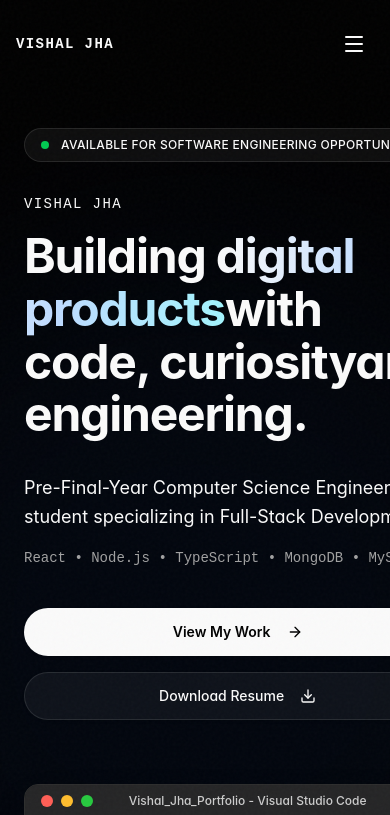
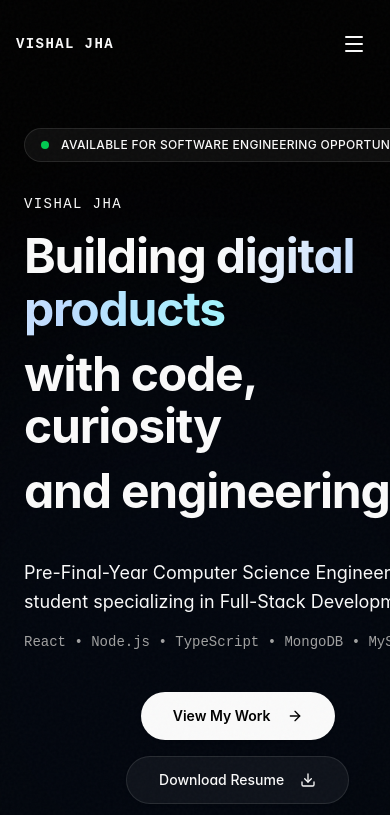
Before and after one commit to vishaljha572004-png/Portfolio, a React (Vite) app: page / in a window 390 px wide. Shown: the top 815 px of the page. Built offline with nearby package versions, Linux system fonts and the light colour scheme.

Commit message:
butterness

```diff
--- a/index.html
+++ b/index.html
@@ -17,14 +17,14 @@
     <meta property="og:url" content="https://portfolio-two-red-l6xa57r9h0.vercel.app/" />
     <meta property="og:title" content="Vishal Jha | Full-Stack Developer" />
     <meta property="og:description" content="Portfolio of Vishal Jha, a Pre-Final-Year Computer Science Engineering student specializing in Full-Stack Development." />
-    <meta property="og:image" content="/preview.png" />
+    <meta property="og:image" content="/preview.jpg" />
 
     <!-- Twitter -->
     <meta property="twitter:card" content="summary_large_image" />
     <meta property="twitter:url" content="https://portfolio-two-red-l6xa57r9h0.vercel.app/" />
     <meta property="twitter:title" content="Vishal Jha | Full-Stack Developer" />
     <meta property="twitter:description" content="Portfolio of Vishal Jha, a Pre-Final-Year Computer Science Engineering student specializing in Full-Stack Development." />
-    <meta property="twitter:image" content="/preview.png" />
+    <meta property="twitter:image" content="/preview.jpg" />
   </head>
   <body>
     <div id="root"></div>
--- a/package.json
+++ b/package.json
@@ -14,6 +14,7 @@
     "@radix-ui/react-dialog": "^1.1.23",
     "@radix-ui/react-label": "^2.1.15",
     "@radix-ui/react-slot": "^1.3.3",
+    "@studio-freight/react-lenis": "^0.0.47",
     "@tailwindcss/vite": "^4.3.3",
     "canvas-confetti": "^1.9.4",
     "class-variance-authority": "^0.7.1",
--- a/src/App.jsx
+++ b/src/App.jsx
@@ -1,4 +1,5 @@
-import { Routes, Route } from 'react-router-dom';
+import { Routes, Route, useLocation } from 'react-router-dom';
+import { AnimatePresence } from 'framer-motion';
 import Layout from '@/components/layout/Layout';
 import Home from '@/pages/Home';
 import CustomCursor from '@/components/ui/CustomCursor';
@@ -7,23 +8,27 @@ import InteractiveResume from '@/pages/InteractiveResume';
 import BlogList from '@/pages/BlogList';
 import BlogPost from '@/pages/BlogPost';
 import { useKonamiCode } from '@/hooks/useKonamiCode';
+import PageTransition from '@/components/layout/PageTransition';
 
 function App() {
   useKonamiCode();
+  const location = useLocation();
 
   return (
     <>
       <div className="noise-bg"></div>
       <CustomCursor />
       <CommandMenu />
-      <Routes>
-        <Route path="/" element={<Layout />}>
-          <Route index element={<Home />} />
-        </Route>
-        <Route path="/resume" element={<InteractiveResume />} />
-        <Route path="/blog" element={<BlogList />} />
-        <Route path="/blog/:slug" element={<BlogPost />} />
-      </Routes>
+      <AnimatePresence mode="wait">
+        <Routes location={location} key={location.pathname}>
+          <Route path="/" element={<PageTransition><Layout /></PageTransition>}>
+            <Route index element={<Home />} />
+          </Route>
+          <Route path="/resume" element={<PageTransition><InteractiveResume /></PageTransition>} />
+          <Route path="/blog" element={<PageTransition><BlogList /></PageTransition>} />
+          <Route path="/blog/:slug" element={<PageTransition><BlogPost /></PageTransition>} />
+        </Routes>
+      </AnimatePresence>
     </>
   );
 }
--- /dev/null
+++ b/src/components/layout/PageTransition.jsx
@@ -0,0 +1,14 @@
+import { motion } from 'framer-motion';
+
+export default function PageTransition({ children }) {
+  return (
+    <motion.div
+      initial={{ opacity: 0, y: 20, filter: "blur(5px)" }}
+      animate={{ opacity: 1, y: 0, filter: "blur(0px)" }}
+      exit={{ opacity: 0, y: -20, filter: "blur(5px)" }}
+      transition={{ duration: 0.5, ease: [0.22, 1, 0.36, 1] }}
+    >
+      {children}
+    </motion.div>
+  );
+}
--- /dev/null
+++ b/src/components/layout/SmoothScroll.jsx
@@ -0,0 +1,9 @@
+import { ReactLenis } from '@studio-freight/react-lenis';
+
+export default function SmoothScroll({ children }) {
+  return (
+    <ReactLenis root options={{ lerp: 0.05, duration: 1.5, smoothTouch: false }}>
+      {children}
+    </ReactLenis>
+  );
+}
--- a/src/components/sections/Hero.jsx
+++ b/src/components/sections/Hero.jsx
@@ -3,6 +3,7 @@ import { motion, useAnimation } from 'framer-motion';
 import { Button } from '@/components/ui/button';
 import { ArrowRight, Download, Terminal, ChevronRight } from 'lucide-react';
 import { FaGithub, FaLinkedin } from 'react-icons/fa';
+import Magnetic from '@/components/ui/Magnetic';
 
 const Hero = () => {
   const [terminalStep, setTerminalStep] = useState(0);
@@ -66,16 +67,24 @@ const Hero = () => {
               VISHAL JHA
             </motion.h2>
 
+            <div className="mb-8 flex flex-col gap-1 md:gap-2">
+              {[
+                <span key="1">Building <span className="gradient-text-accent">digital products</span></span>,
+                <span key="2">with code, curiosity</span>,
+                <span key="3">and engineering.</span>
+              ].map((line, i) => (
+                <div key={i} className="overflow-hidden">
                   <motion.h1
-              initial={{ opacity: 0, y: 20 }}
-              animate={{ opacity: 1, y: 0 }}
-              transition={{ duration: 0.7, delay: 0.2, ease: [0.16, 1, 0.3, 1] }}
-              className="text-5xl md:text-6xl lg:text-7xl font-bold tracking-tight text-white leading-[1.1] mb-8"
+                    initial={{ y: "100%" }}
+                    animate={{ y: 0 }}
+                    transition={{ duration: 0.8, delay: 0.2 + i * 0.1, ease: [0.33, 1, 0.68, 1] }}
+                    className="text-5xl md:text-6xl lg:text-7xl font-bold tracking-tight text-white leading-[1.1] pb-2"
                   >
-              Building <span className="gradient-text-accent">digital products</span><br className="hidden md:block"/>
-              with code, curiosity<br className="hidden md:block"/>
-              and engineering.
+                    {line}
                   </motion.h1>
+                </div>
+              ))}
+            </div>
 
             <motion.p
               initial={{ opacity: 0, y: 20 }}
@@ -101,6 +110,7 @@ const Hero = () => {
               transition={{ duration: 0.5, delay: 0.5, ease: "easeOut" }}
               className="flex flex-col sm:flex-row items-center gap-4 w-full sm:w-auto"
             >
+              <Magnetic>
                 <Button
                   size="lg"
                   className="w-full sm:w-auto bg-white text-black hover:bg-zinc-200 rounded-full px-8 h-12 text-sm font-semibold transition-all cursor-hover group"
@@ -109,6 +119,8 @@ const Hero = () => {
                   View My Work
                   <ArrowRight className="ml-2 w-4 h-4 group-hover:translate-x-1 transition-transform" />
                 </Button>
+              </Magnetic>
+              <Magnetic>
                 <Button
                   variant="outline"
                   size="lg"
@@ -120,6 +132,7 @@ const Hero = () => {
                     <Download className="ml-2 w-4 h-4" />
                   </a>
                 </Button>
+              </Magnetic>
             </motion.div>
 
           </div>
--- /dev/null
+++ b/src/components/ui/Magnetic.jsx
@@ -0,0 +1,33 @@
+import { useRef, useState } from 'react';
+import { motion } from 'framer-motion';
+
+export default function Magnetic({ children }) {
+    const ref = useRef(null);
+    const [position, setPosition] = useState({x:0,y:0});
+
+    const handleMouse = (e) => {
+        const { clientX, clientY } = e;
+        const {height, width, left, top} = ref.current.getBoundingClientRect();
+        const middleX = clientX - (left + width/2);
+        const middleY = clientY - (top + height/2);
+        setPosition({x: middleX * 0.2, y: middleY * 0.2});
+    }
+
+    const reset = () => {
+        setPosition({x:0, y:0});
+    }
+
+    const { x, y } = position;
+    return (
+        <motion.div
+            style={{position: "relative"}}
+            ref={ref}
+            onMouseMove={handleMouse}
+            onMouseLeave={reset}
+            animate={{x, y}}
+            transition={{type: "spring", stiffness: 150, damping: 15, mass: 0.1}}
+        >
+            {children}
+        </motion.div>
+    )
+}
--- a/src/main.jsx
+++ b/src/main.jsx
@@ -3,11 +3,14 @@ import { createRoot } from 'react-dom/client'
 import { BrowserRouter } from 'react-router-dom'
 import './index.css'
 import App from './App.jsx'
+import SmoothScroll from './components/layout/SmoothScroll.jsx'
 
 createRoot(document.getElementById('root')).render(
   <StrictMode>
     <BrowserRouter>
-      <App />
+      <SmoothScroll>
+        <App />
+      </SmoothScroll>
     </BrowserRouter>
   </StrictMode>,
 )
```
Also changed, not shown: public/preview.jpg.jpg (added), 1 other file (tests, documents, lock files or other folders). Lines whose indentation alone changed are shown as unchanged.
